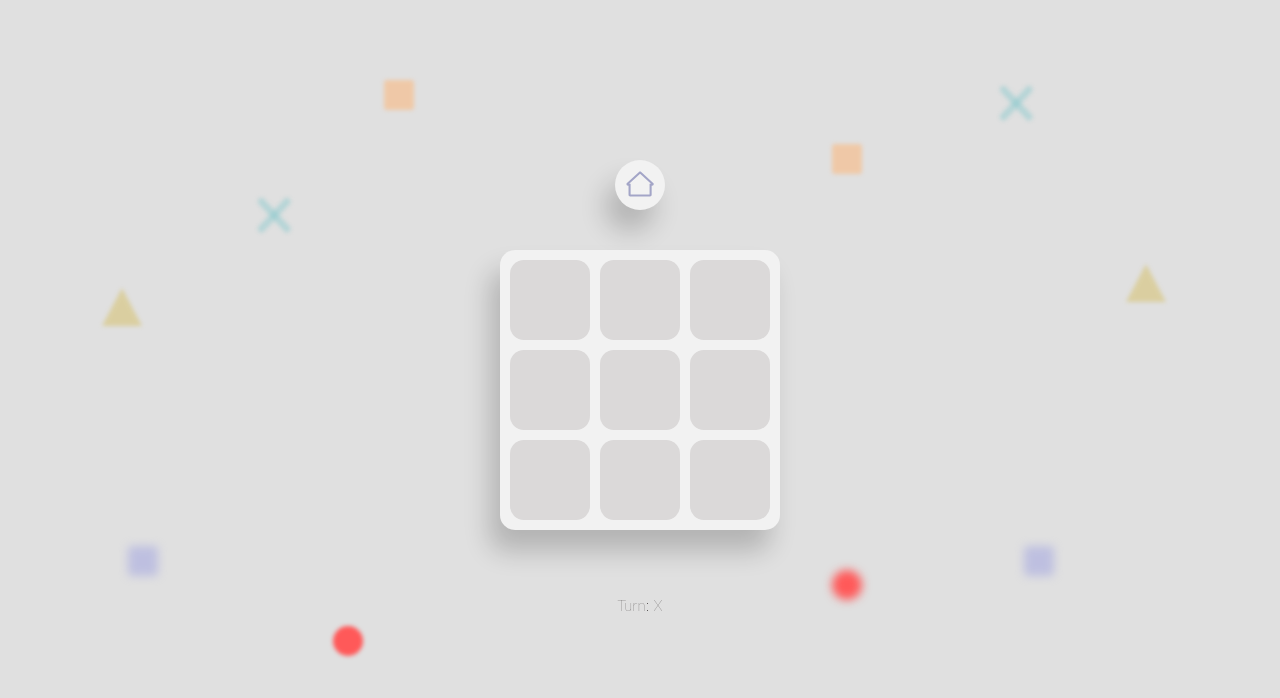
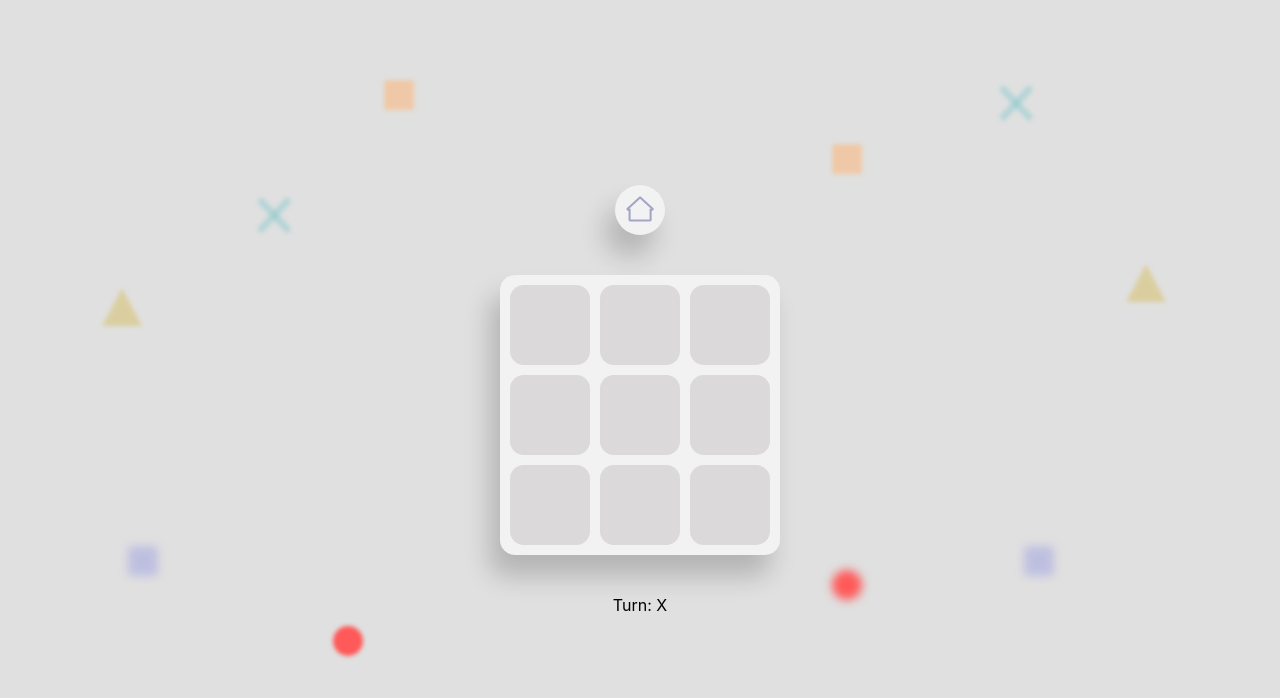
Before and after one commit to Danielasil/tic-tac-toe-game, a React (Create React App) app in the folder tic-tac-toe-game/: page /#/game in a window 1280 px wide. Shown: the top 698 px of the page. Built offline with nearby package versions, Linux system fonts and the light colour scheme.

Commit message:
Tie response

```diff
--- a/tic-tac-toe-game/src/GamePage.tsx
+++ b/tic-tac-toe-game/src/GamePage.tsx
@@ -42,6 +42,8 @@ function Game() {
   const [isXNext, setIsXNext] = useState(true);
 
   const { width, height } = useWindowSize();
+
+
 
   function handleClick(index: number) {
     if (board[index] || winner) return;
@@ -118,6 +120,7 @@ function Game() {
   }
 
   const winner = calculateWinner(board);
+  const empate = !winner && board.every(cell => cell !== null);
 
   return (
     <div className="board-space">
@@ -132,7 +135,7 @@ function Game() {
           <HomeButton className="button-reload"></HomeButton>
         </button>
 
-        {winner && (
+        {(winner || empate) && (
           <button
             onClick={() => setBoard(initialBoard)}
             className="game-button"
@@ -150,15 +153,18 @@ function Game() {
             className="cell-of-grid"
             disabled={!!cell || !!winner}
           >
-          {cell === "X" && <XButton className="x-button"/>}
-          {cell === "O" && <OButton/>}
+            {cell === "X" && <XButton className="x-button" />}
+            {cell === "O" && <OButton />}
           </button>
         ))}
 
       </div>
-      <div className="text-winner">
-        {winner ? `Winner: ${winner}` : `Turn: ${isXNext ? "X" : "O"}`}
-      </div>
+      {winner
+        ? `Winner: ${winner}`
+        : board.every(cell => cell !== null)
+          ? "Tie"
+          : `Turn: ${isXNext ? "X" : "O"}`
+      }
     </div>
   );
 }
```
Lines whose indentation alone changed are shown as unchanged.
